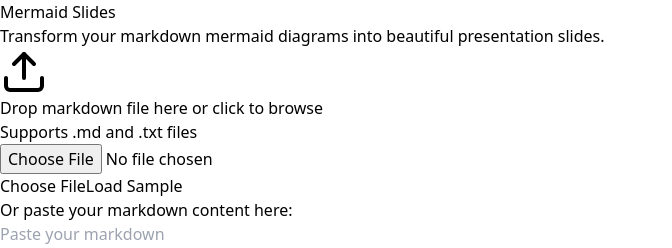
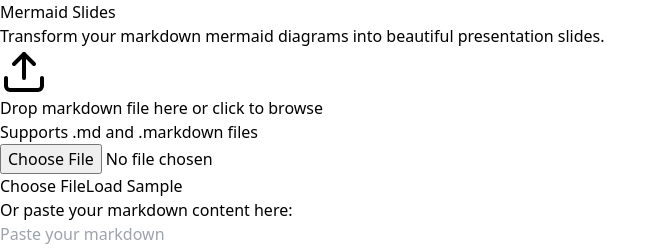
Before and after one commit to kanad13/mermaid-slides, a React (Vite) app: page / in a window 1280 px wide. Shown: the top 248 px of the page, without its empty margins (0-672 px from the left). Built offline with nearby package versions, Linux system fonts and the light colour scheme.

Commit message:
markdown only

```diff
--- a/src/components/FileUpload/FileUpload.jsx
+++ b/src/components/FileUpload/FileUpload.jsx
@@ -17,24 +17,19 @@ export const FileUpload = ({ onFileLoad, fileName, isDarkMode, onLoadSample }) =
 
   return (
     <div className="space-y-4">
-      <div className="relative">
       <DropZone
         isDragging={isDragging}
         isDarkMode={isDarkMode}
         onDragOver={handleDragEvents.onDragOver}
         onDragLeave={handleDragEvents.onDragLeave}
         onDrop={handleDropWrapper}
-        />
-
+      >
         <FileInput onFileSelect={handleFileSelectWrapper} />
-
-        <div className="absolute bottom-6 left-1/2 transform -translate-x-1/2">
         <ActionButtons
           onLoadSample={onLoadSample}
           isDarkMode={isDarkMode}
         />
-        </div>
-      </div>
+      </DropZone>
 
       <CurrentFileDisplay
         fileName={fileName}
--- a/src/components/FileUpload/FileUploadComponents/DropZone.jsx
+++ b/src/components/FileUpload/FileUploadComponents/DropZone.jsx
@@ -5,7 +5,8 @@ export const DropZone = ({
   isDarkMode,
   onDragOver,
   onDragLeave,
-  onDrop
+  onDrop,
+  children
 }) => {
   return (
     <div
@@ -42,9 +43,11 @@ export const DropZone = ({
             {isDragging ? 'Drop your file here' : 'Drop markdown file here or click to browse'}
           </p>
           <p className={`text-sm mt-1 ${isDarkMode ? 'text-gray-400' : 'text-gray-500'}`}>
-            Supports .md and .txt files
+            Supports .md and .markdown files
           </p>
         </div>
+
+        {children}
       </div>
     </div>
   );
--- a/src/components/FileUpload/FileUploadComponents/FileInput.jsx
+++ b/src/components/FileUpload/FileUploadComponents/FileInput.jsx
@@ -2,7 +2,7 @@ export const FileInput = ({ onFileSelect }) => {
   return (
     <input
       type="file"
-      accept=".md,.txt,.markdown"
+      accept=".md,.markdown"
       onChange={onFileSelect}
       className="hidden"
       id="fileInput"
--- a/src/hooks/useFileHandler.js
+++ b/src/hooks/useFileHandler.js
@@ -7,7 +7,7 @@ export const useFileHandler = () => {
 
   const handleFileRead = async (file) => {
     if (!isValidFile(file)) {
-      throw new Error('Please select a markdown (.md) or text (.txt) file.');
+      throw new Error('Please select a markdown (.md or .markdown) file.');
     }
 
     const content = await readFileAsText(file);
--- a/src/utils/fileHandler.js
+++ b/src/utils/fileHandler.js
@@ -1,8 +1,7 @@
 export const isValidFile = (file) => {
   return file.type === 'text/markdown' ||
          file.name.endsWith('.md') ||
-         file.type === 'text/plain' ||
-         file.name.endsWith('.txt');
+         file.name.endsWith('.markdown');
 };
 
 export const readFileAsText = (file) => {
```
Also changed, not shown: misalignment.png (deleted), themes.png (deleted). Lines whose indentation alone changed are shown as unchanged.
